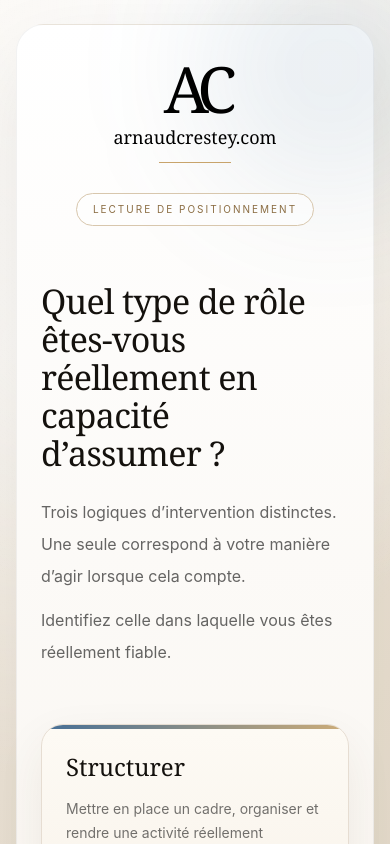
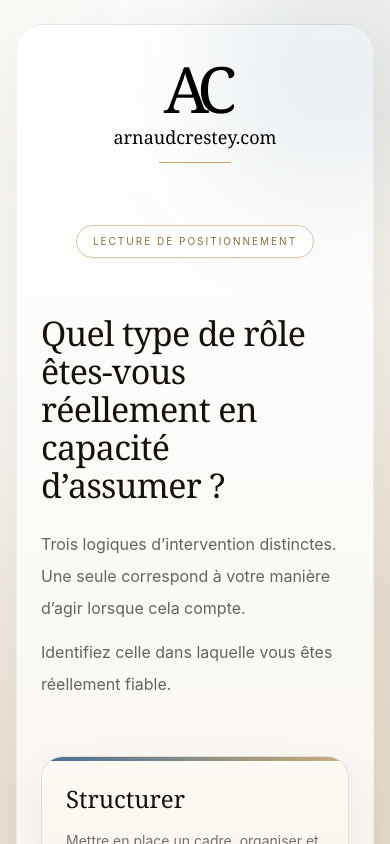
Before and after one commit to arnaudcrestey/POINT-ENTREE-HUB, a Next.js app: page /start in a window 390 px wide. Shown: the top 844 px of the page. Built offline with nearby package versions, Linux system fonts and the light colour scheme.

Commit message:
Update page.tsx

```diff
--- a/app/start/page.tsx
+++ b/app/start/page.tsx
@@ -100,13 +100,15 @@ export default function StartPage() {
           <div className="pointer-events-none absolute right-0 top-0 h-64 w-64 translate-x-1/3 -translate-y-1/3 rounded-full bg-[#315f8c]/10 blur-3xl" />
           <div className="pointer-events-none absolute bottom-0 left-0 h-64 w-64 -translate-x-1/3 translate-y-1/3 rounded-full bg-[#c8a46b]/14 blur-3xl" />
 
-          <div className="relative mb-14 flex flex-col items-center gap-4 text-center sm:flex-row sm:items-start sm:justify-between sm:text-left">
-            <Signature />
+          <div className="relative mb-14 flex flex-col items-center gap-6 text-center md:flex-row md:items-start md:justify-between md:text-left">
+  <div className="flex shrink-0 flex-col items-center overflow-visible pb-6">
+    <Signature />
+  </div>
 
-            <div className="w-fit rounded-full border border-[#d8c7ad] bg-white/55 px-4 py-2 text-[10px] uppercase tracking-[0.2em] text-[#8b6d43]">
-              Lecture de positionnement
-            </div>
-          </div>
+  <div className="w-fit rounded-full border border-[#d8c7ad] bg-white/55 px-4 py-2 text-[10px] uppercase tracking-[0.2em] text-[#8b6d43] shadow-sm">
+    Lecture de positionnement
+  </div>
+</div>
 
           {step === "primary" && (
             <section>
```
